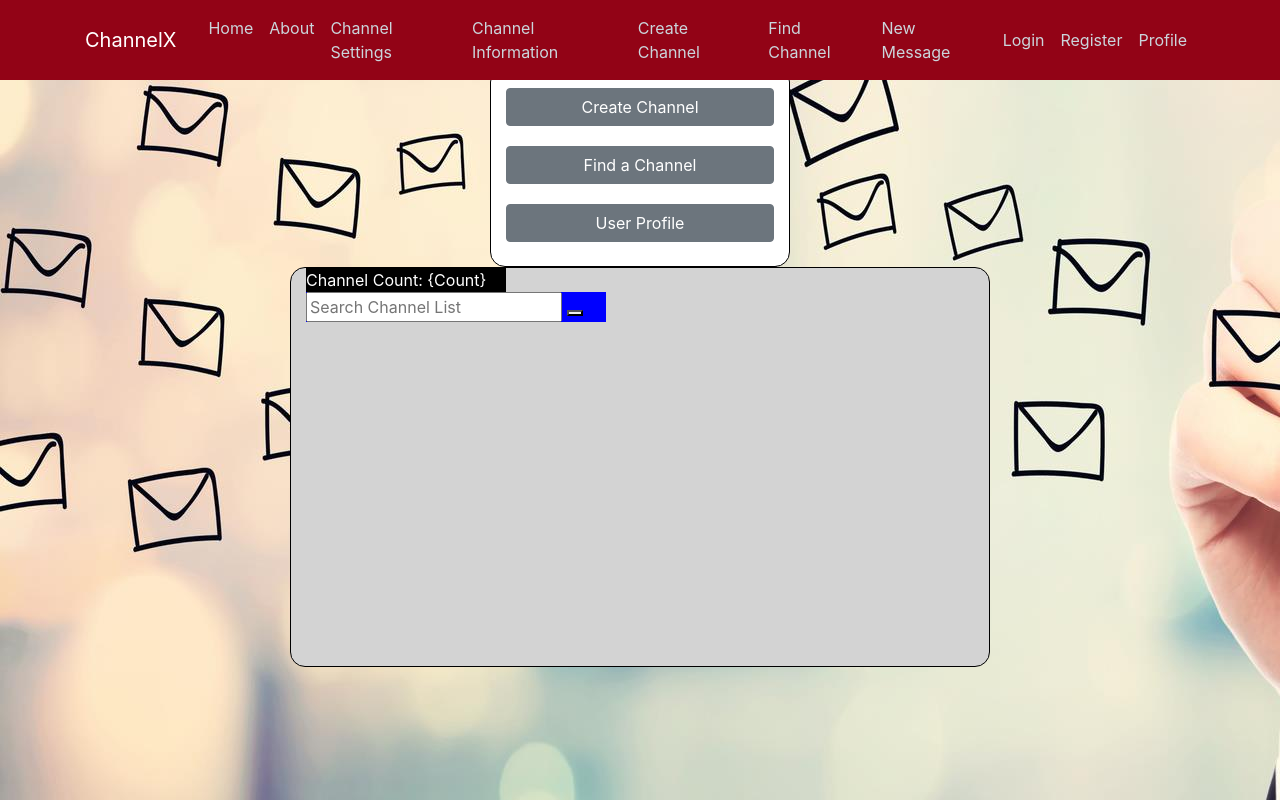
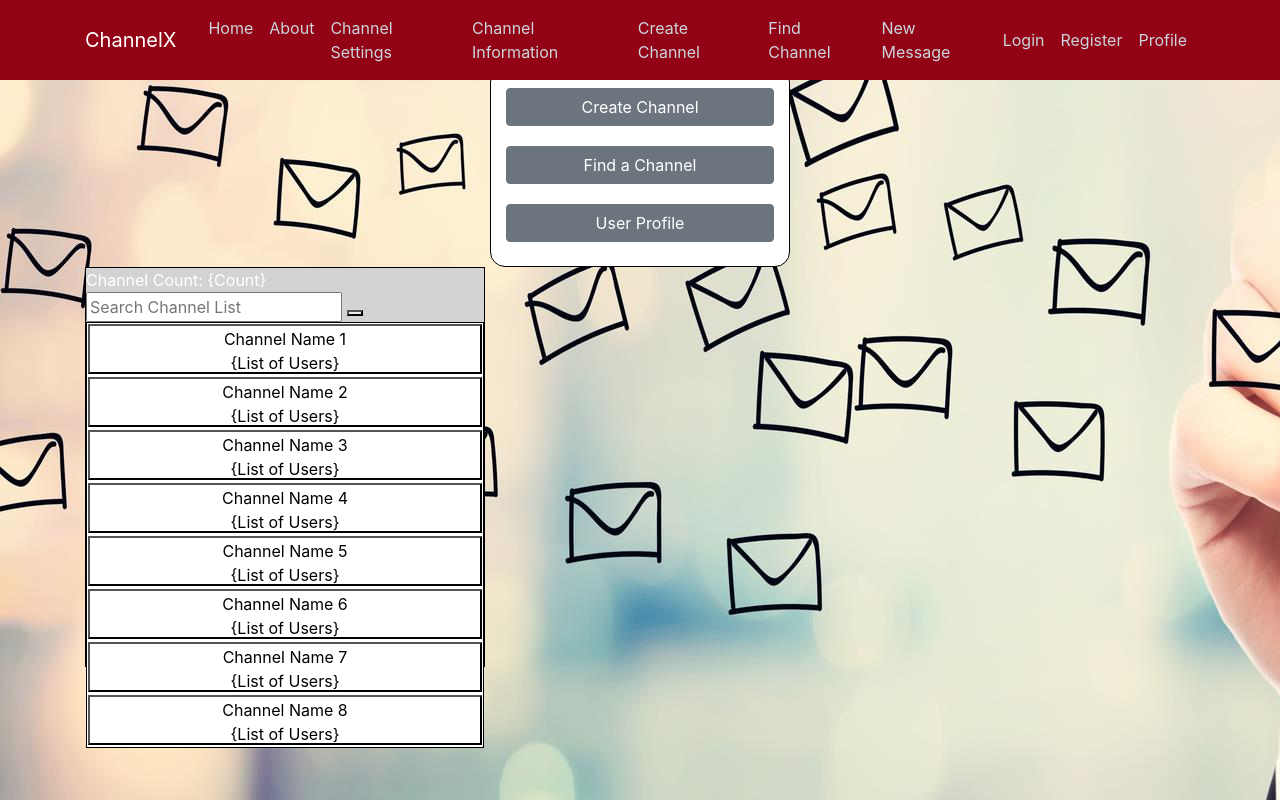
Before and after one commit to thefredliestfred/ChannelX, a Django app: page / in a window 1280 px wide. Run offline with Django 3.2, Linux system fonts and the light colour scheme; some libraries are stand-ins or nearby versions.

Commit message:
SImple edits

```diff
--- a/DjangoProjects/channelx/main/templates/main/home.html
+++ b/DjangoProjects/channelx/main/templates/main/home.html
@@ -18,16 +18,30 @@
 </div>
 
 <!-- Channel List -->
-<div class="container"; style="border:1px solid black; width:700px; height:400px; background-color:lightgray">
-    <div style="width:200px; background-color: black">
+<div class="table-wrapper-scroll-y"; style="border:1px solid black; width:400px; height:400px; background-color:lightgray">
+    <div style="width:200px">
         Channel Count: {Count}
     </div>
-    <div style="width:300px; background-color: blue">
+    <div style="width:300px">
         <form action="/action_page.php">
             <input type="text" placeholder="Search Channel List" name="search">
             <button type="submit"><i class="fa fa-search"></i></button>
         </form>
     </div>
+    <div class="table-wrapper-scroll-y" style="border: 1px solid black; background-color:white">
+        <table style="width:100%; text-align:left">
+            <tbody>
+            <tr><td><button class="channelbtn"; style='width:100%; height:50px; background-color:white'>Channel Name 1<br>{List of Users}</button></td></tr>
+            <tr><td><button class="channelbtn"; style='width:100%; height:50px; background-color:white'>Channel Name 2<br>{List of Users}</button></td></tr>
+            <tr><td><button class="channelbtn"; style='width:100%; height:50px; background-color:white'>Channel Name 3<br>{List of Users}</button></td></tr>
+            <tr><td><button class="channelbtn"; style='width:100%; height:50px; background-color:white'>Channel Name 4<br>{List of Users}</button></td></tr>
+            <tr><td><button class="channelbtn"; style='width:100%; height:50px; background-color:white'>Channel Name 5<br>{List of Users}</button></td></tr>
+            <tr><td><button class="channelbtn"; style='width:100%; height:50px; background-color:white'>Channel Name 6<br>{List of Users}</button></td></tr>
+            <tr><td><button class="channelbtn"; style='width:100%; height:50px; background-color:white'>Channel Name 7<br>{List of Users}</button></td></tr>
+            <tr><td><button class="channelbtn"; style='width:100%; height:50px; background-color:white'>Channel Name 8<br>{List of Users}</button></td></tr>
+            </tbody>
+        </table>
+    </div>
 </div>
 
 {% endblock content %}
```
Also changed, not shown: DjangoProjects/channelx/main/templates/main/findChannel.html (+1 -6 lines), DjangoProjects/channelx/db.sqlite3.
